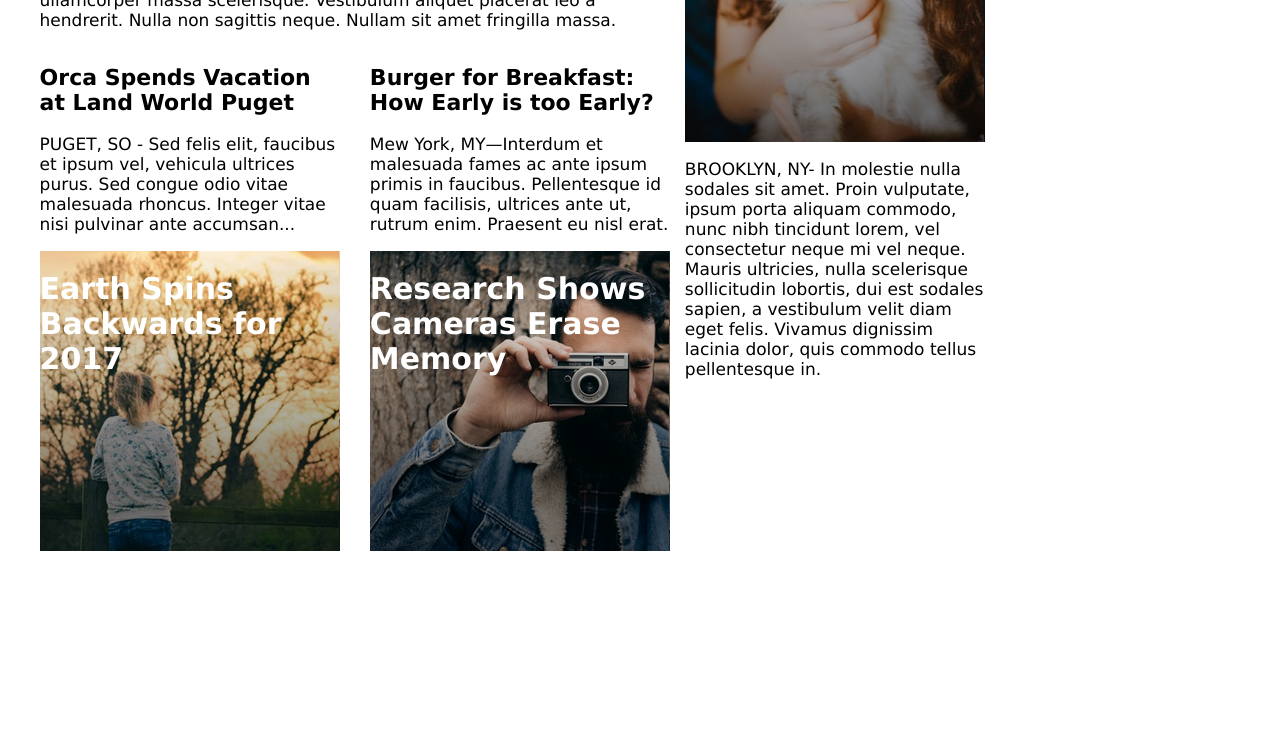
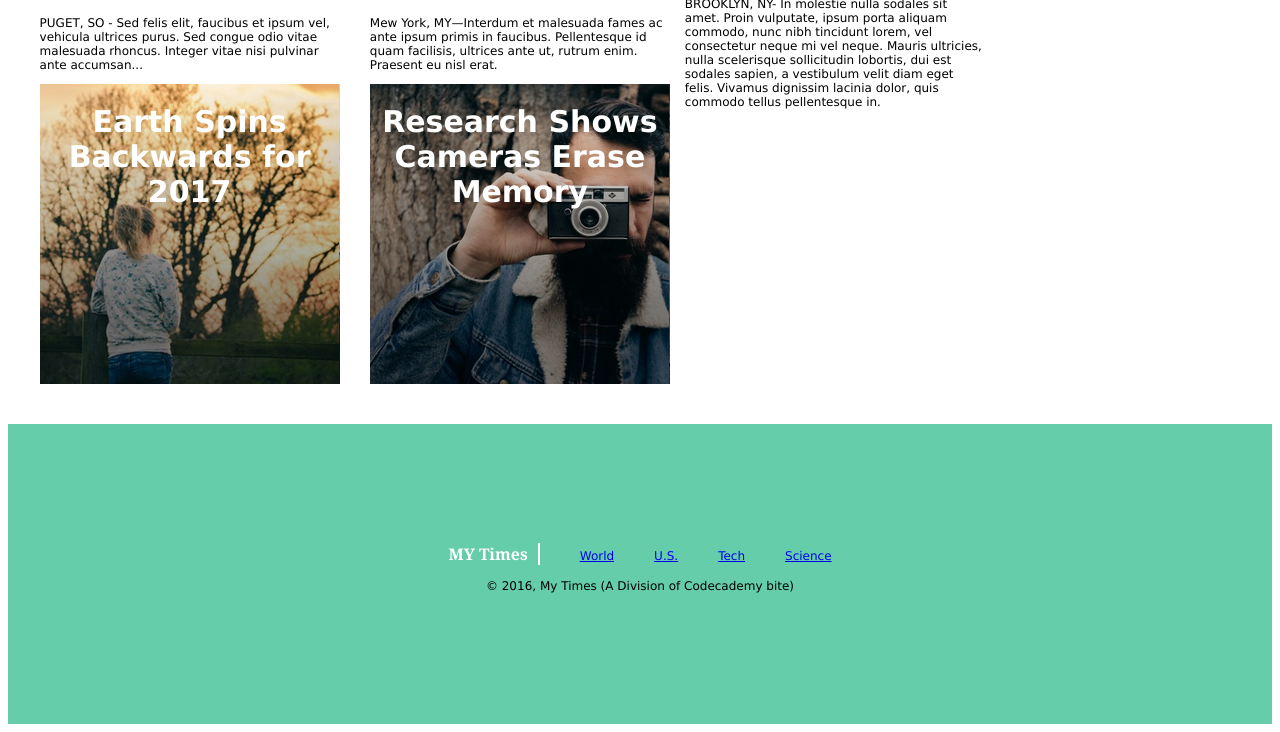
Before and after one commit to capblom/my-times, a plain HTML site: page index.html in a window 1280 px wide. Shown: the part 687-1419 px from the top of the page. Before the commit the page ends 1246 px from the top, so only its background shows below. Drawn offline with Linux system fonts and the light colour scheme.

Commit message:
Added footer and happy with final outcome.

```diff
--- a/index.html
+++ b/index.html
@@ -67,7 +67,19 @@
 
     </div>
 
+    <!-- Footer -->
 
+    <div class="footer">
+
+      <div class="footer-bar">
+        <span id="logo">MY Times</span><span><a href="./index.html">World</a></span><span><a href="./index.html">U.S.</a></span><span><a href="./index.html">Tech</a></span><span><a href="./index.html">Science</a></span>
+      </div>
+
+      <div class="footer-copy">
+        <span>© 2016, My Times (A Division of Codecademy bite)</span>
+      </div>
+
+    </div>
 
   </body>
 
--- a/resources/css/style.css
+++ b/resources/css/style.css
@@ -1,3 +1,11 @@
+html {
+  font-family: Verdana, sans-serif;
+}
+
+p {
+  font-size: 12px;
+}
+
 /* Header Section */
 
 .header-container {
@@ -17,7 +25,7 @@
   display: flex;
   justify-content: space-around;
   align-items: center;
-  width: 160px;
+  width: 180px;
   margin-left: 15px;
   /* border: 1px solid Gray; */
   color: MediumAquamarine;
@@ -27,7 +35,7 @@
   display: flex;
   justify-content: space-between;
   align-items: center;
-  width: 200px;
+  width: 300px;
   margin-right: 30px;
   /* border: 1px solid Gray; */
 }
@@ -41,6 +49,7 @@
   margin: auto;
   /* border: 1px solid Gray; */
   margin-top: 80px;
+  margin-bottom: 40px;
 }
 
 .column-left {
@@ -73,7 +82,6 @@
 /* Bylines */
 
 .byline {
-  font-family: Verdana, sans-serif;
   /* border: 1px solid Gray; */
   font-size: 17px;
   color: Black;
@@ -104,17 +112,20 @@
   background-image: url(./../images/autumn.png);
   width: 300px;
   height: 300px;
+  text-align: center;
 }
 
 #camera {
   background-image: url(./../images/camera.png);
   width: 300px;
   height: 300px;
+  text-align: center;
 }
 
 #cats {
   background-image: url(./../images/cat.png);
   height: 300px;
+  text-align: center;
 }
 
 #orca {
@@ -149,3 +160,32 @@
   color: DimGray;
   border-bottom: 1px solid Black;
 }
+
+/* Footer Section */
+
+.footer {
+  display:flex;
+  flex-flow: wrap column;
+  justify-content: center;
+  align-items: center;
+  background-color: MediumAquamarine;
+  height: 300px;
+}
+
+#logo {
+  font-family: Georgia, serif;
+  font-size: 16px;
+  font-weight: bold;
+  color: White;
+  padding-right: 10px;
+  border-right: 2px solid White;
+}
+
+.footer span {
+  font-size: 12px;
+  margin: 20px;
+}
+
+.footer-copy {
+  padding: 10px;
+}
```
